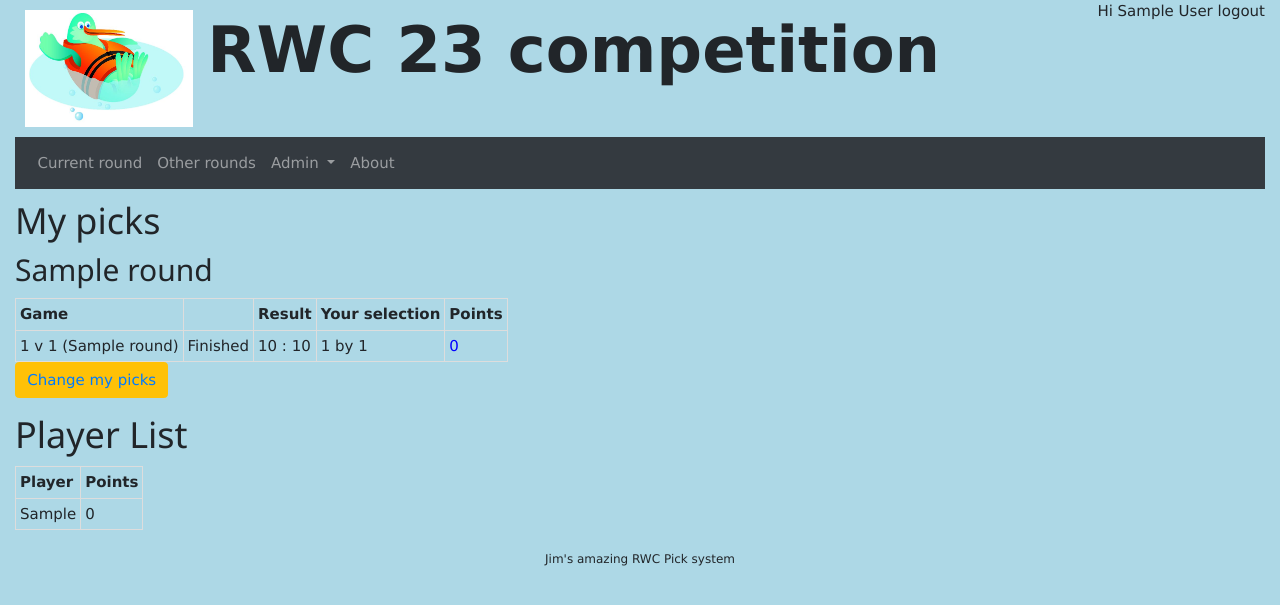
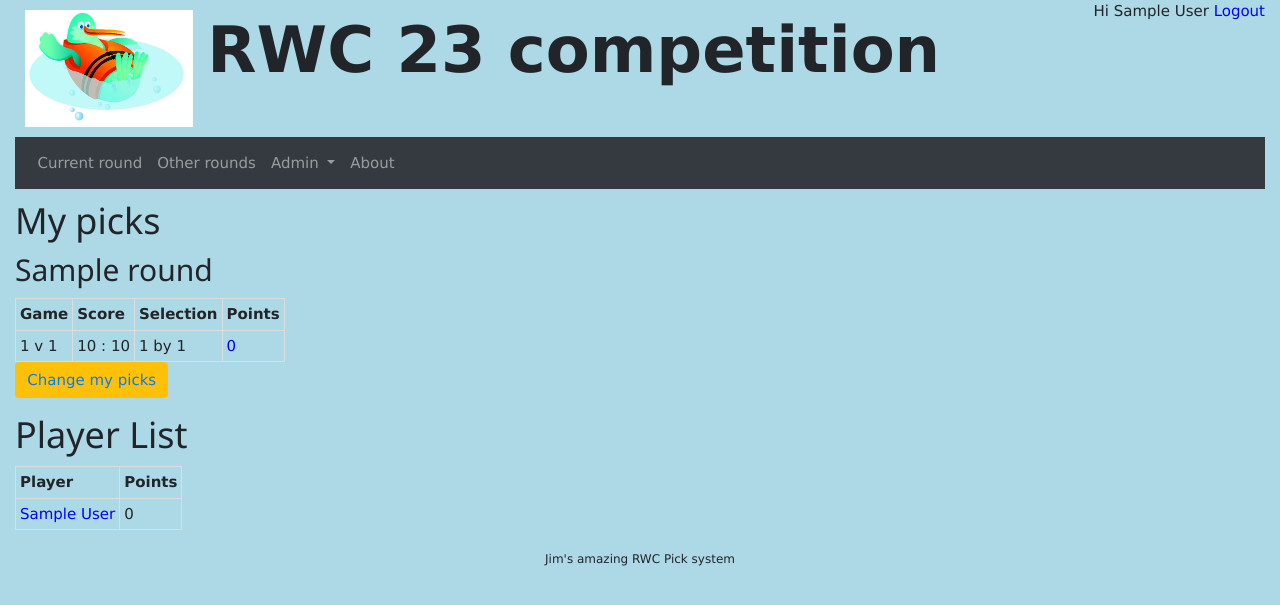
Before and after one commit to Jimboeri/rwc19, a Django app: page /rwc23/disprounds/1/1/ in a window 1280 px wide. Shown: the top 605 px of the page. Run offline with Django 3.2, Linux system fonts and the light colour scheme; a user stored in the database is signed in; tables that the repository leaves empty hold one stand-in row (values such as "Sample post"); some libraries are stand-ins or nearby versions.

Commit message:
CSS updates

```diff
--- a/swim/rwc23/models.py
+++ b/swim/rwc23/models.py
@@ -72,7 +72,7 @@ class Game(models.Model):
         ordering = ["Round", "gamedate"]
 
     def __str__(self):
-        return(f"{self.Team1} v {self.Team2} ({self.Round.Name})")
+        return(f"{self.Team1} v {self.Team2}")
 
     def resText(self):
         if self.finished:
@@ -193,9 +193,9 @@ class Prediction(models.Model):
     def resText(self):
         resText = ""
         if self.result == 1:
-            resText = f"{self.game.Team1.teamID} win by {self.spread}"
+            resText = f"{self.game.Team1.teamID} by {self.spread}"
         elif self.result == 2:
-            resText = f"{self.game.Team2.teamID} win by {self.spread}"
+            resText = f"{self.game.Team2.teamID} by {self.spread}"
         elif self.result == 3:
             resText = "Draw"
         else:
--- a/swim/rwc23/static/rwc23/style.css
+++ b/swim/rwc23/static/rwc23/style.css
@@ -16,7 +16,7 @@ p {
   font-size: 0.875em;
 }
 
- .rwc_background{
+.rwc_background{
   background-color: lightblue;
 }
 
@@ -66,18 +66,6 @@ p {
 
 .action_button{
   float: right;
-}
-
-.nodeDownLink{
-  color: red;
-}
-
-.battWarning{
-  color: orange;
-}
-
-.battCritical{
-  color: orangered;
 }
 
 .yellow{
--- a/swim/rwc23/templates/accounts/logout.html
+++ b/swim/rwc23/templates/accounts/logout.html
@@ -8,7 +8,7 @@
 
     <div class="container">
 
-        <p>You are logged out. <a href="{% url 'rwc23:login' %}">Click here</a> to login again.</p>
+        <p>You are logged out. <a href="{% url 'rwc23:login' %}" class="pointsLinkDark">Click here</a> to login again.</p>
 
     </div>
 
--- a/swim/rwc23/templates/rwc23/base.html
+++ b/swim/rwc23/templates/rwc23/base.html
@@ -32,10 +32,10 @@
     <div class="container-fluid">
       <div id="logged_in">
         {% if user.is_authenticated %}
-          Hi {{ user.first_name|capfirst }} {{ user.last_name|capfirst }} <a href="{% url 'rwc23:logout' %}">logout</a>
+          Hi {{ user.first_name|capfirst }} {{ user.last_name|capfirst }} <a href="{% url 'rwc23:logout' %}" class="pointsLinkDark">Logout</a>
         {% else %}
-          <a href="{% url 'rwc23:login' %}">Login</a><br>
-          <a href="{% url 'rwc23:signup' %}">Register</a>
+          <a href="{% url 'rwc23:login' %}" class="pointsLinkDark">Login</a><br>
+          <a href="{% url 'rwc23:signup' %}" class="pointsLinkDark">Register</a>
         {% endif %}
       </div>
       <div id="pg_header">
--- a/swim/rwc23/templates/rwc23/currRound.html
+++ b/swim/rwc23/templates/rwc23/currRound.html
@@ -15,18 +15,17 @@ Openwater swimmers RWC 2023 competition
       <table id="mypicks">
         <tr>
           <th>Game</th>
-          <th> </th>
-          <th>Result</th>
-          <th>Your selection</th>
+          <th>Score</th>
+          <th>Selection</th>
           <th>Points</th>
         </tr>
       {% for pick in currPredictions %}
         <tr>
           <td><a href="{% url 'rwc23:gameView' pick.game.id %}">{{ pick.game }}</a></td>
           {% if pick.game.finished %}
-            <td>Finished</td><td>{{ pick.game.score1}} : {{ pick.game.score2}}</td>
+            <td>{{ pick.game.score1}} : {{ pick.game.score2}}</td>
           {% else %}
-            <td></td><td></td>
+            <td></td>
           {% endif %}
           <td>
             {% if pick.result == 0 %}
@@ -65,7 +64,7 @@ Openwater swimmers RWC 2023 competition
 
     {% for player in playerList%}
     <tr>
-       <td><a href="{% url 'rwc23:playerDets' player.player.id %}">{{ player.player.first_name|title }}</a></td>
+       <td><a href="{% url 'rwc23:playerDets' player.player.id %}" class="pointsLinkDark">{{ player.player.first_name|title }} {{ player.player.last_name|title }}</a></td>
        <td>{{ player.totalPoints|floatformat }}</td>
     </tr>
     {% endfor %}
--- a/swim/rwc23/templates/rwc23/email-base.html
+++ b/swim/rwc23/templates/rwc23/email-base.html
@@ -22,11 +22,6 @@
     .nodeup {
       color: #0b772f;
       /*medium green */
-      font-weight: bold;
-    }
-
-    .battWarning {
-      color: orange;
       font-weight: bold;
     }
 
--- a/swim/rwc23/templates/rwc23/gameView.html
+++ b/swim/rwc23/templates/rwc23/gameView.html
@@ -15,7 +15,7 @@ This page displays the game information and the player picks for the game.
       <div id="node_det_table">
         {% if user.is_staff %}
           <span id="node_cancel_button" class="cancel_button">
-            <a href="{% url 'rwc23:gameEdit' game.id %}" class="btn btn-link btn-outline-warning" role="button">Edit player picks</a>
+            <a href="{% url 'rwc23:gameEdit' game.id %}" class="btn btn-link btn-outline-warning" role="button">Edit game details and player picks</a>
           </span>
         {% endif %}
         {% if user.username == 'jim' %}
--- a/swim/rwc23/templates/rwc23/otherRounds.html
+++ b/swim/rwc23/templates/rwc23/otherRounds.html
@@ -12,7 +12,7 @@ Openwater swimmers RWC 2023 competition
 <h1>Rounds</h1>
 {% for round in rounds %}
   <div class="round">
-    <a href="{% url 'rwc23:dispRound' user.id round.id %}">{{ round.Name }}</a>
+    <a href="{% url 'rwc23:dispRound' user.id round.id %}" class="pointsLinkDark">{{ round.Name }}</a>
   </div>
 {% endfor %}
 </div>
```
